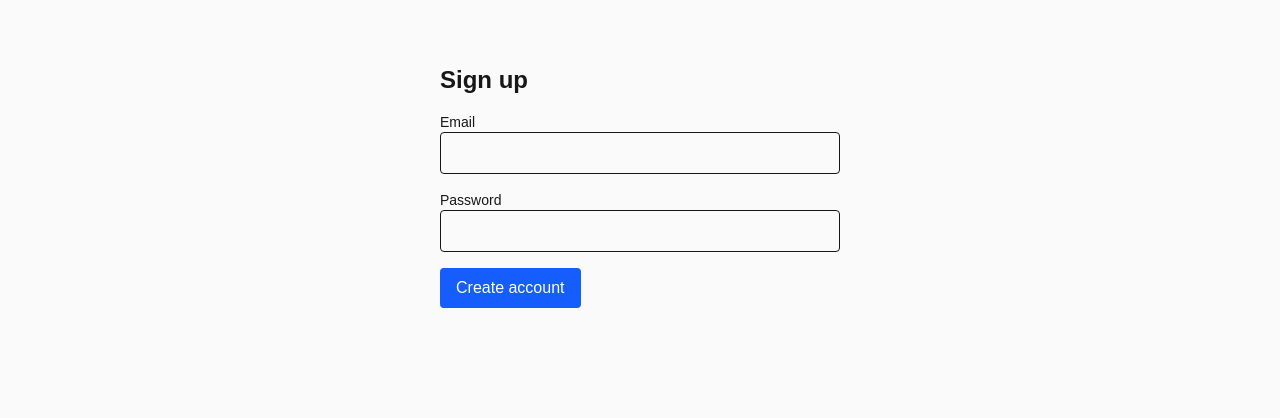
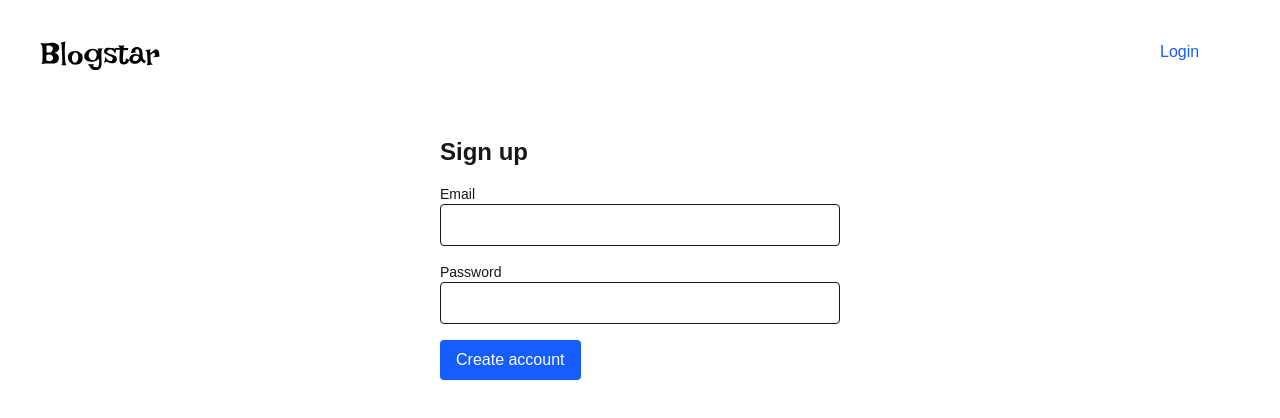
Before and after one commit to katdev16/blog, a Next.js app: page /signup in a window 1280 px wide. Shown: the top 418 px of the page. Built offline with nearby package versions, Linux system fonts and the light colour scheme.

Commit message:
added dynamic auth on home page

```diff
--- a/app/about/page.tsx
+++ b/app/about/page.tsx
@@ -9,7 +9,7 @@ export default function About() {
          <Header/>
 
 
-		<div className="min-h-screen bg-zinc-50 dark:bg-black py-16">
+		<div className="min-h-screen  py-16">
 			<main className="mx-auto max-w-3xl px-6">
 				<h1 className="text-3xl font-bold mb-4 text-black dark:text-zinc-50">About This Blog</h1>
 				<p className="text-zinc-600 dark:text-zinc-400">This is a simple demo blog built with Next.js App Router. It demonstrates pages, routing, and a small client-side auth flow for the dashboard.</p>
--- a/app/contact/page.tsx
+++ b/app/contact/page.tsx
@@ -22,9 +22,9 @@ export default function Contact() {
 
         <>
         <Header/>
-		<div className="min-h-screen bg-zinc-50 dark:bg-black py-16">
+		<div className="min-h-screen  py-16">
 			<main className="mx-auto max-w-3xl px-6">
-				<h1 className="text-3xl font-bold mb-4 text-black dark:text-zinc-50">Contact</h1>
+				<h1 className="text-3xl font-bold mb-4 ">Contact</h1>
 				<form onSubmit={submit} className="space-y-4">
 					<div>
 						<label className="block text-sm">Name</label>
--- a/app/login/page.tsx
+++ b/app/login/page.tsx
@@ -1,7 +1,9 @@
 "use client"
-
+import Link from "next/link";
 import { useState } from "react";
 import { useRouter } from "next/navigation";
+import { header as Header } from "../../components/common/Navbar/header";
+
 
 export default function Login() {
 	const [form, setForm] = useState({ email: "", password: "" });
@@ -19,7 +21,14 @@ export default function Login() {
 	}
 
 	return (
-		<div className="min-h-screen bg-zinc-50 dark:bg-black py-16">
+        <>
+        <div className="grid grid-cols-2 gap-250 ml-10 mt-10">
+            <img src="/Blogstar.svg" alt="Blogstar" className="h-8" />
+             <Link href="/signup" className="text-blue-600">Sign up</Link>
+        </div>
+
+		<div className="min-h-screen py-16">
+
 			<main className="mx-auto max-w-md px-6">
 				<h1 className="text-2xl font-bold mb-4">Login</h1>
 				<form onSubmit={submit} className="space-y-4">
@@ -35,5 +44,6 @@ export default function Login() {
 				</form>
 			</main>
 		</div>
+        </>
 	);
 }
--- a/app/signup/page.tsx
+++ b/app/signup/page.tsx
@@ -1,7 +1,8 @@
 "use client"
-
+import Link from "next/link";
 import { useState } from "react";
 import { useRouter } from "next/navigation";
+import { header as Header } from "../../components/common/Navbar/header";
 
 export default function Signup() {
 	const [form, setForm] = useState({ email: "", password: "" });
@@ -19,7 +20,15 @@ export default function Signup() {
 	}
 
 	return (
-		<div className="min-h-screen bg-zinc-50 dark:bg-black py-16">
+        <>
+        <div className="grid grid-cols-2 gap-250 ml-10 mt-10">
+            <img src="/Blogstar.svg" alt="Blogstar" className="h-8" />
+             <Link href="/login" className="text-blue-600">Login</Link>
+        </div>
+
+
+
+		<div className="min-h-screen py-16">
 			<main className="mx-auto max-w-md px-6">
 				<h1 className="text-2xl font-bold mb-4">Sign up</h1>
 				<form onSubmit={submit} className="space-y-4">
@@ -35,5 +44,6 @@ export default function Signup() {
 				</form>
 			</main>
 		</div>
+        </>
 	);
 }
--- a/components/common/Navbar/header.tsx
+++ b/components/common/Navbar/header.tsx
@@ -28,9 +28,8 @@ export const header = () => {
     return (
       <Loader />
     );
-  }
-
-  const isAuthed = Boolean(auth);
+  }else{
+     const isAuthed = Boolean(auth);
 
   return (
     <div className=" mt-10 flex flex-row items-center justify-between px-6">
@@ -53,4 +52,8 @@ export const header = () => {
       </nav>
     </div>
   );
+
+  }
+
+
 };
```
